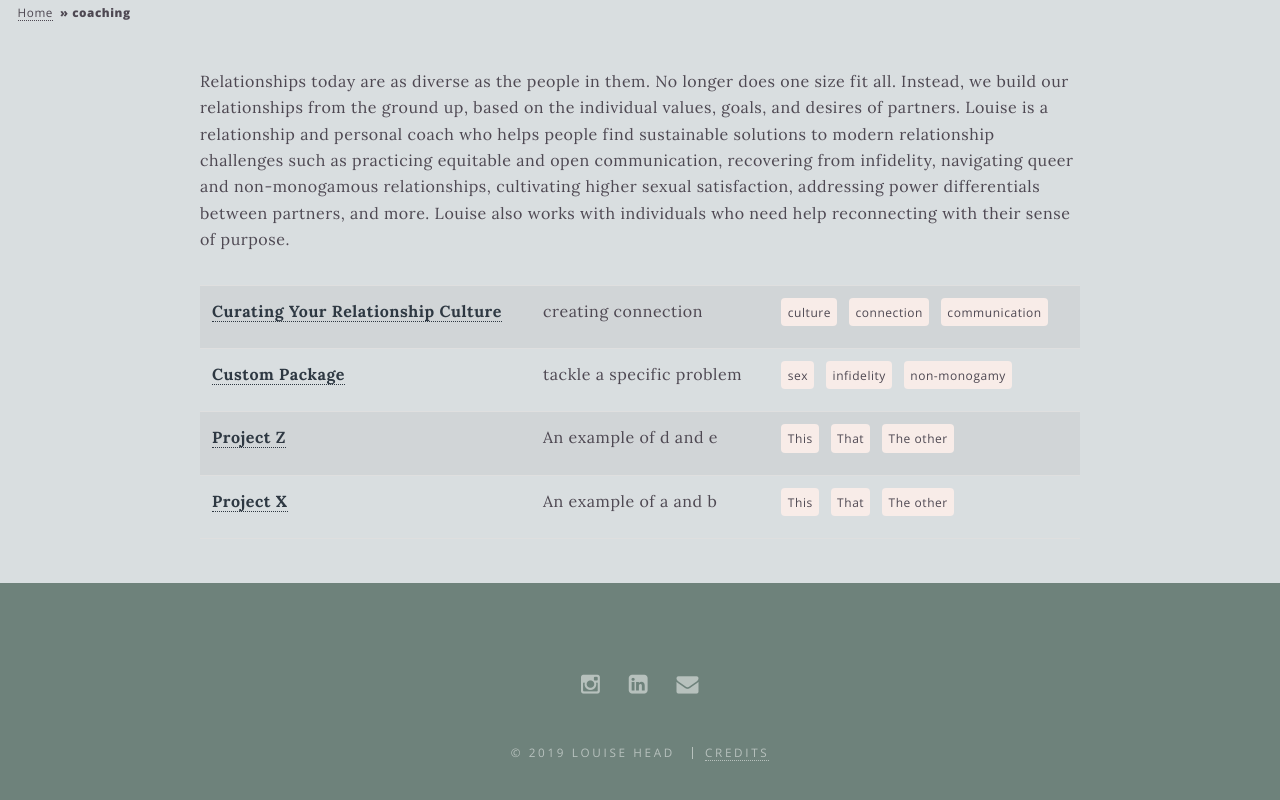
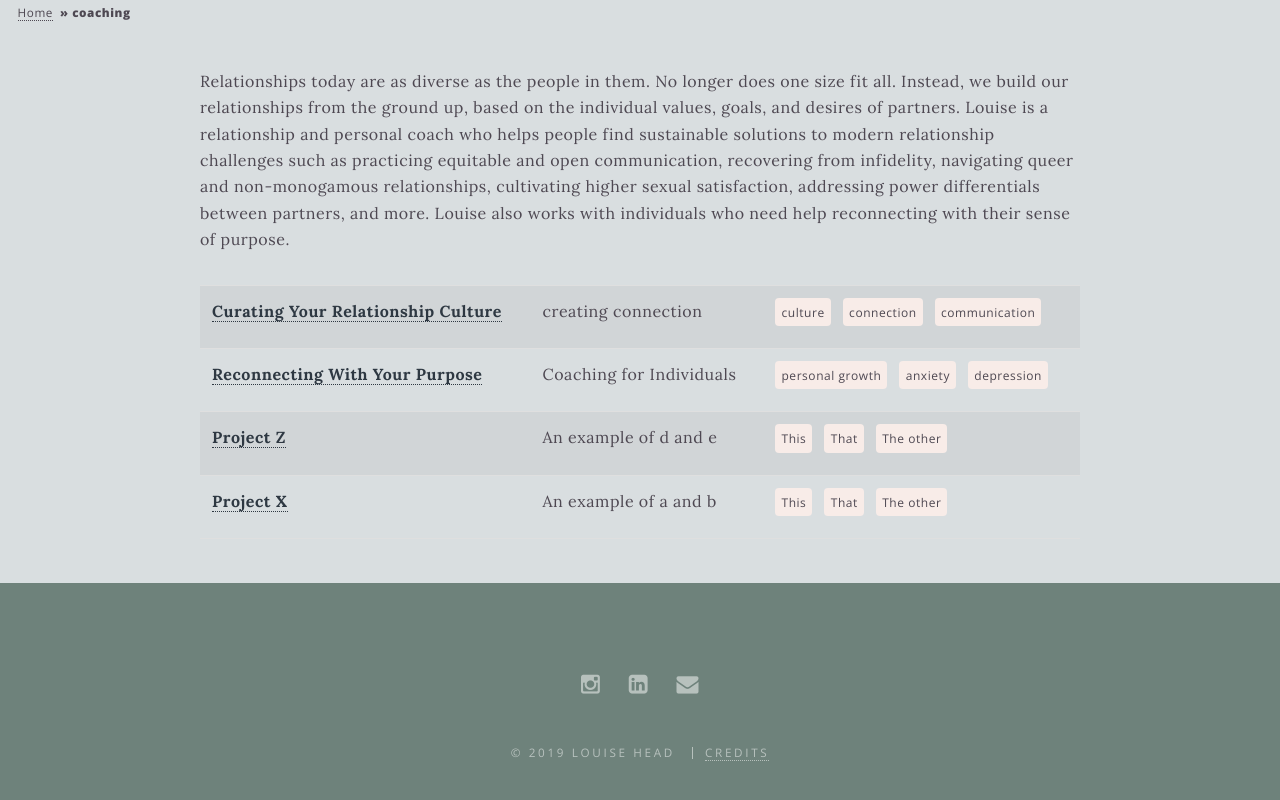
Before and after one commit to lehead/lehead.github.io, a Jekyll site: the page built from _pages/coaching.html, in a window 1280 px wide and 1208 px high. Shown: the part 361-1161 px from the top of the window. Built offline with Jekyll 4.4.1, drawn with Linux system fonts in a browser that asks for light colours.

Commit message:
rewrite individual package

```diff
--- a/_posts/2019-03-15-custom-package.md
+++ b/_posts/2019-03-15-custom-package.md
@@ -1,13 +1,13 @@
 ---
 priority: 0.7
-title: Custom Package
-excerpt: tackle a specific problem
+title: Reconnecting With Your Purpose
+excerpt: Coaching for Individuals
 categories: works
 background-image: alexis-brown-85793-unsplash.jpg
 tags:
-  - sex
-  - infidelity
-  - non-monogamy
+  - personal growth
+  - anxiety
+  - depression
 ---
 
 #### Information
```
Also changed, not shown: other parts of _posts/2019-03-15-custom-package.md (+1 -1 lines).
